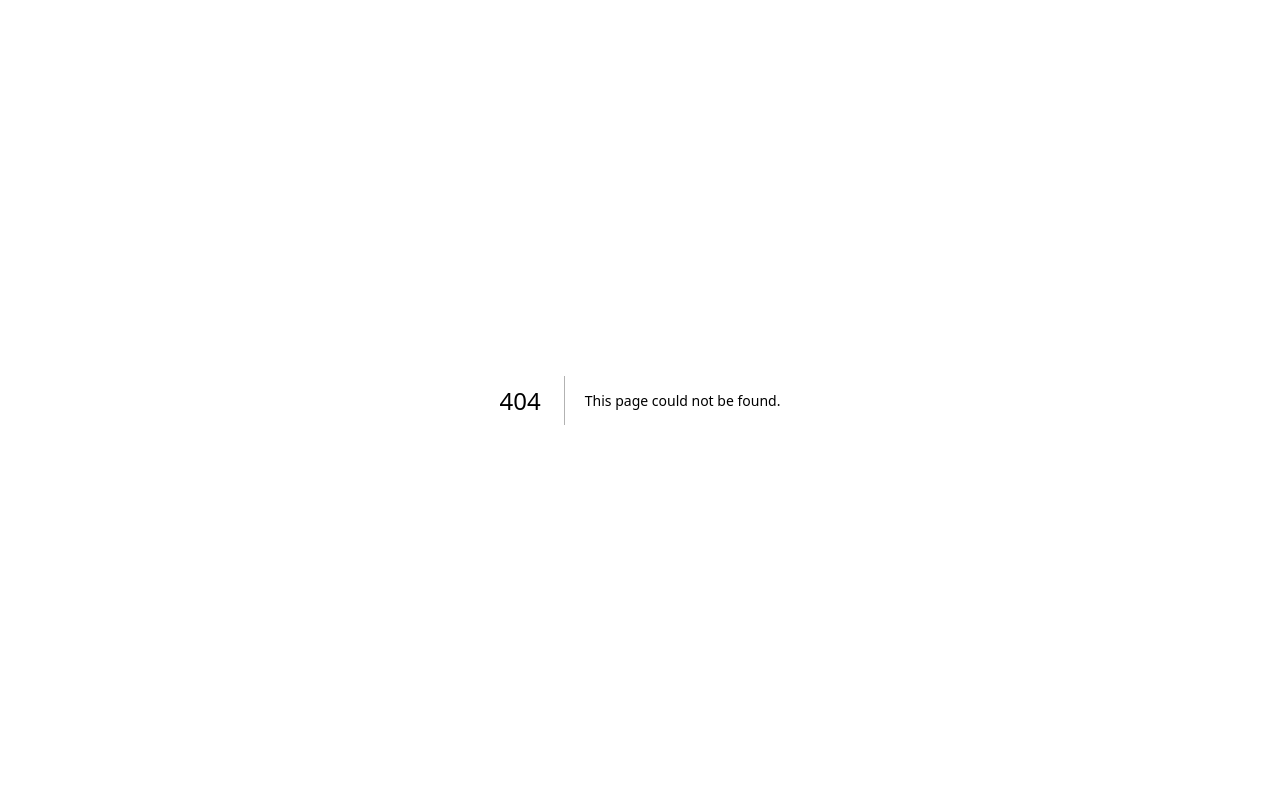
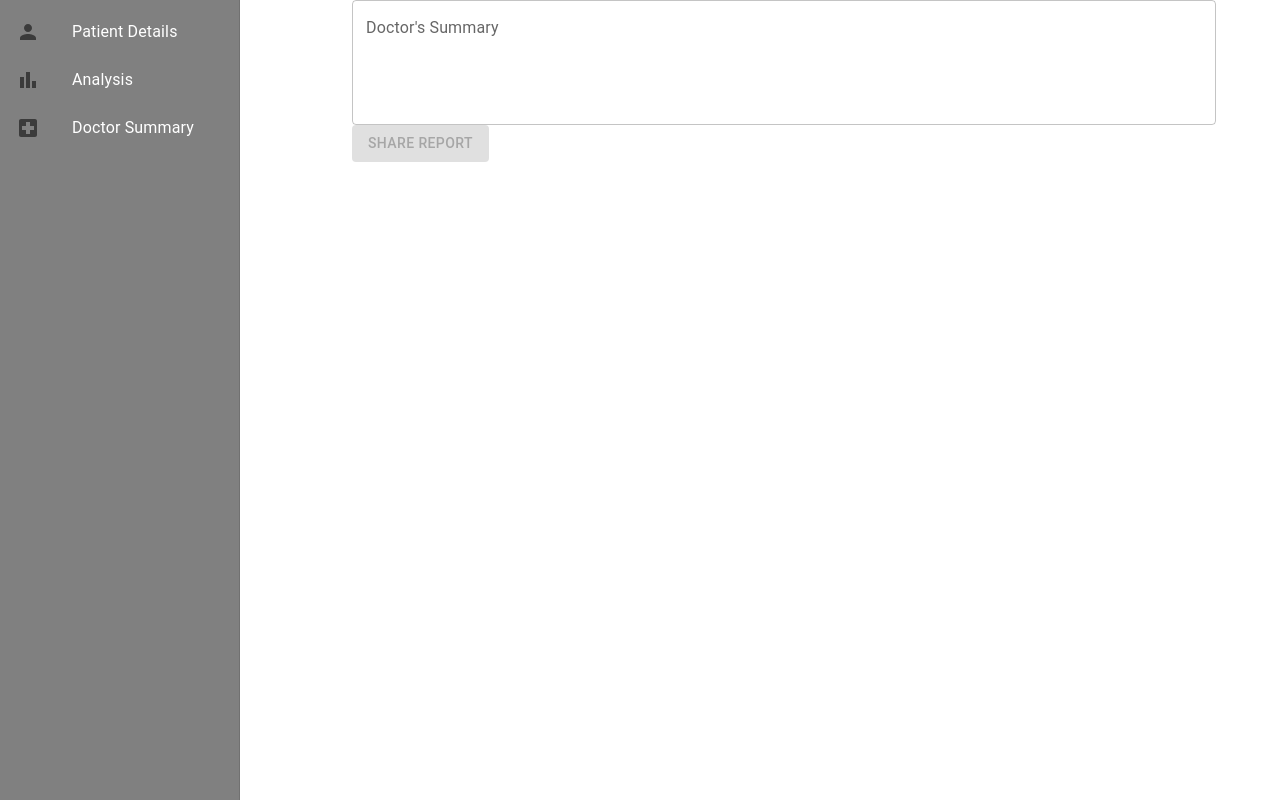
Before and after one commit to shaharAka/Chaim, a Next.js app: page /doctorSummary in a window 1280 px wide. Before the commit this address had no page. Built offline with nearby package versions, Linux system fonts and the light colour scheme.

Commit message:
Create doctorSummary.js

```diff
--- /dev/null
+++ b/pages/doctorSummary.js
@@ -0,0 +1,29 @@
+import React from 'react';
+import { Container, Grid, Box, TextField, Button } from '@mui/material';
+import LeftMenu from '../components/LeftMenu';
+
+export default function DoctorSummary() {
+  return (
+    <Container>
+      <Grid container>
+        <Grid item xs={3}>
+          <LeftMenu />
+        </Grid>
+        <Grid item xs={9}>
+          <Box sx={{ width: '100%' }}>
+            <TextField
+              label="Doctor's Summary"
+              multiline
+              rows={4}
+              variant="outlined"
+              fullWidth
+            />
+            <Button variant="contained" color="primary" disabled>
+              Share Report
+            </Button>
+          </Box>
+        </Grid>
+      </Grid>
+    </Container>
+  );
+}
```
